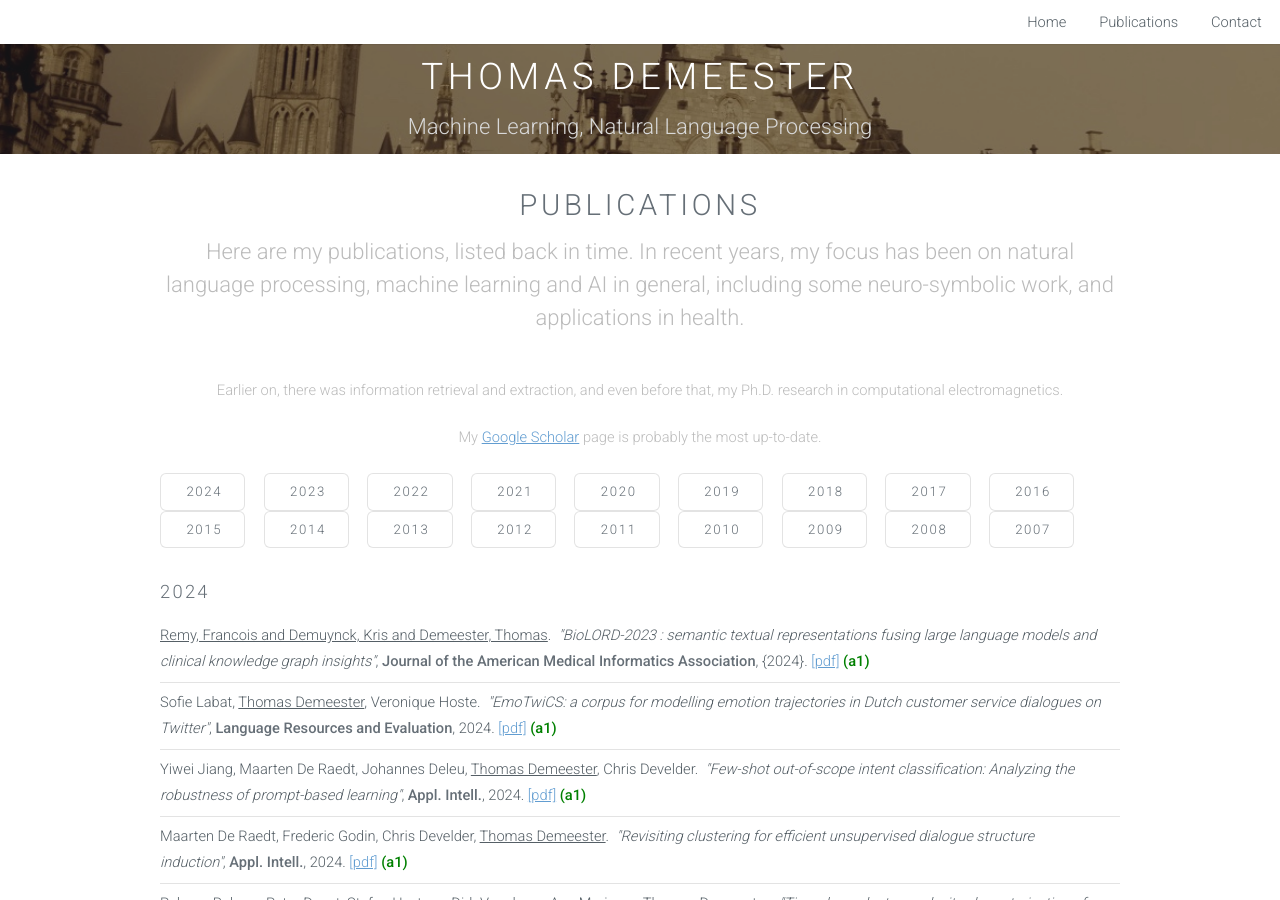
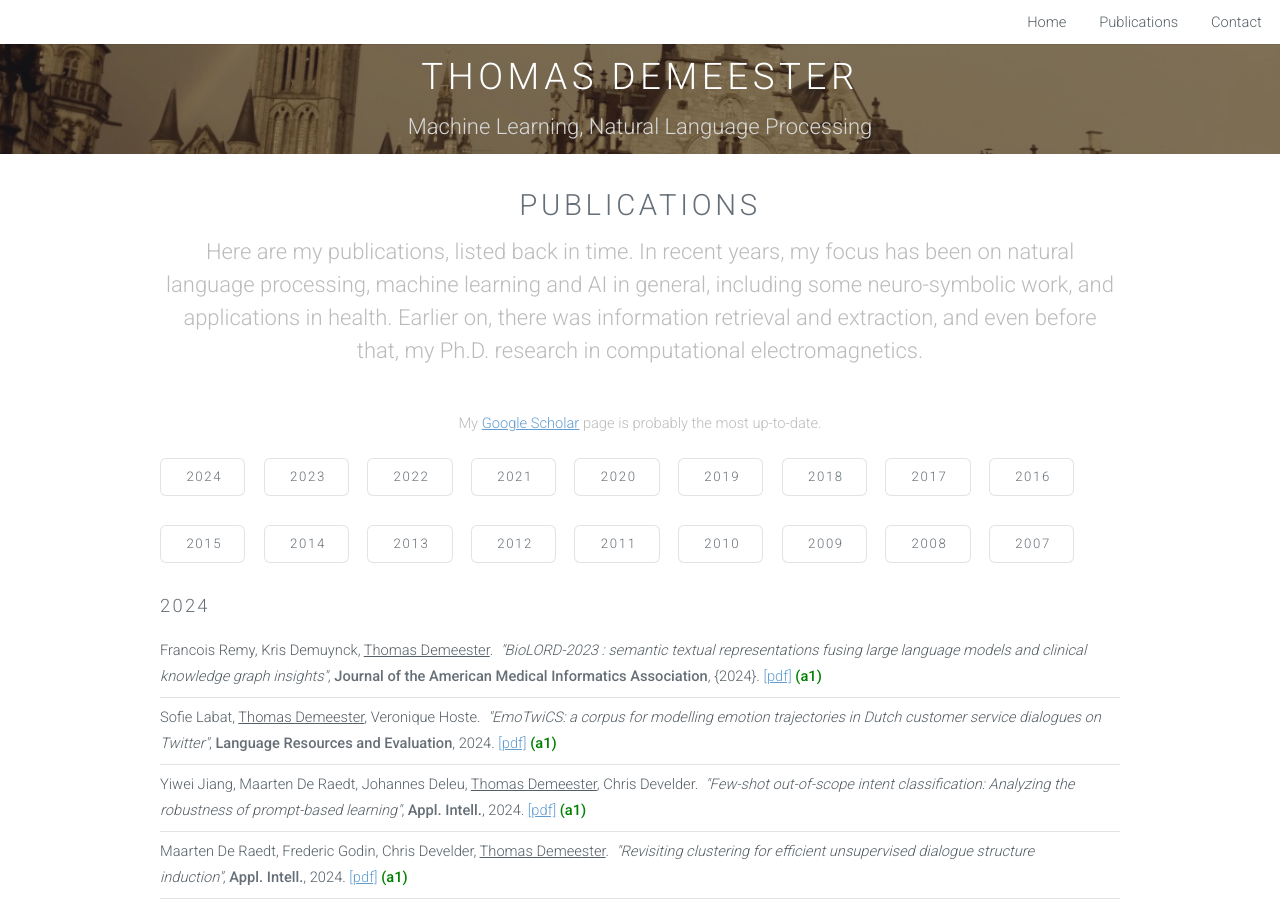
Before and after one commit to tdmeeste/tdmeeste.github.io, a Jekyll site: the page built from _pages/publications.html, in a window 1280 px wide and 900 px high. Built offline with Jekyll 4.4.1, drawn with Linux system fonts in a browser that asks for light colours; some of the changed text lies outside the part shown.

Commit message:
small changes to publications

```diff
--- a/_includes/biblio_all.html
+++ b/_includes/biblio_all.html
@@ -1,7 +1,7 @@
 
 <a name=bib2024></a><div class="column top-vspace05"><header><h3>2024</h3></header></div>
 <div class="column"><ul class="alt">
-	<li><u>Remy, Francois and Demuynck, Kris and Demeester, Thomas</u>. &nbsp;<i>"BioLORD-2023 : semantic textual representations fusing large language models and clinical knowledge graph insights"</i>,&nbsp;<b>Journal of the American Medical Informatics Association</b>,&nbsp;{2024}.&nbsp;<a href="https://academic.oup.com/jamia/article-pdf/31/9/1844/58868179/ocae029.pdf">[pdf]</a>&nbsp;<b><font color="green">(a1)</font></b></li>
+	<li>Francois Remy, Kris Demuynck, <u>Thomas Demeester</u>. &nbsp;<i>"BioLORD-2023 : semantic textual representations fusing large language models and clinical knowledge graph insights"</i>,&nbsp;<b>Journal of the American Medical Informatics Association</b>,&nbsp;{2024}.&nbsp;<a href="https://academic.oup.com/jamia/article-pdf/31/9/1844/58868179/ocae029.pdf">[pdf]</a>&nbsp;<b><font color="green">(a1)</font></b></li>
 	<li>Sofie Labat, <u>Thomas Demeester</u>, Veronique Hoste. &nbsp;<i>"EmoTwiCS: a corpus for modelling emotion trajectories in Dutch customer service dialogues on Twitter"</i>,&nbsp;<b>Language Resources and Evaluation</b>,&nbsp;2024.&nbsp;<a href="https://arxiv.org/pdf/2310.06536">[pdf]</a>&nbsp;<b><font color="green">(a1)</font></b></li>
 	<li>Yiwei Jiang, Maarten De Raedt, Johannes Deleu, <u>Thomas Demeester</u>, Chris Develder. &nbsp;<i>"Few-shot out-of-scope intent classification: Analyzing the robustness of prompt-based learning"</i>,&nbsp;<b>Appl. Intell.</b>,&nbsp;2024.&nbsp;<a href="https://biblio.ugent.be/publication/01HN2WAV97S5VD80ZV6Z54RMKK/file/01HN2WC398HAW3XWB2M6KRPGY2.pdf">[pdf]</a>&nbsp;<b><font color="green">(a1)</font></b></li>
 	<li>Maarten De Raedt, Frederic Godin, Chris Develder, <u>Thomas Demeester</u>. &nbsp;<i>"Revisiting clustering for efficient unsupervised dialogue structure induction"</i>,&nbsp;<b>Appl. Intell.</b>,&nbsp;2024.&nbsp;<a href="https://biblio.ugent.be/publication/01HWMK6B330G3RD4471KSKGWA2/file/01HWMK7X4A82W0K842PXYWRH5N.pdf">[pdf]</a>&nbsp;<b><font color="green">(a1)</font></b></li>
@@ -23,7 +23,7 @@
 <div class="column"><ul class="alt">
 	<li>Amir Hadifar, Semere Kiros Bitew, Johannes Deleu, Chris Develder, <u>Thomas Demeester</u>. &nbsp;<i>"EduQG: A multi-format multiple-choice dataset for the educational domain"</i>,&nbsp;<b>IEEE Access</b>,&nbsp;2023.&nbsp;<a href="https://arxiv.org/pdf/2210.06104">[pdf]</a>&nbsp;<b><font color="green">(a1)</font></b></li>
 	<li>Yiwei Jiang, Klim Zaporojets, Johannes Deleu, <u>Thomas Demeester</u>, Chris Develder. &nbsp;<i>"CookDial: A dataset for task-oriented dialogs grounded in procedural documents"</i>,&nbsp;<b>Appl. Intell.</b>,&nbsp;2023.&nbsp;<a href="https://arxiv.org/pdf/2206.08723">[pdf]</a>&nbsp;<b><font color="green">(a1)</font></b></li>
-	<li><u>Du, Quanqi and Labat, Sofie and Demeester, Thomas and Hoste, Veronique</u>. &nbsp;<i>"Unimodalities count as perspectives in multimodal emotion annotation"</i>,&nbsp;<b>Proceedings of the 2nd Workshop on Perspectivist Approaches to NLP (NLPerspectives 2023), co-located with the 26th European Conference on Artificial Intelligence (ECAI 2023)</b>,&nbsp;{2023}.&nbsp;<a href="https://ceur-ws.org/Vol-3494/paper14.pdf">[pdf]</a></li>
+	<li>Quanqi Du, Sofie Labat, <u>Thomas Demeester</u>, Veronique Hoste. &nbsp;<i>"Unimodalities count as perspectives in multimodal emotion annotation"</i>,&nbsp;<b>Proceedings of the 2nd Workshop on Perspectivist Approaches to NLP (NLPerspectives 2023), co-located with the 26th European Conference on Artificial Intelligence (ECAI 2023)</b>,&nbsp;{2023}.&nbsp;<a href="https://ceur-ws.org/Vol-3494/paper14.pdf">[pdf]</a></li>
 	<li>Alexander Decruyenaere, Paloma Rabaey, Christiaan Polet, Johan Decruyenaere, Stijn Vansteelandt, <u>Thomas Demeester</u>, Heidelinde Dehaene. &nbsp;<i>"Synthetic Data: Can We Trust Statistical Estimators?"</i>,&nbsp;<b>Deep Generative Models for Health workshop at NeurIPS 2023</b>,&nbsp;2023.&nbsp;<a href="https://openreview.net/pdf?id=9cHt8szDMj">[pdf]</a></li>
 	<li>Felix Koulischer, C'edric Goemaere, Tom Van Der Meersch, Johannes Deleu, <u>Thomas Demeester</u>. &nbsp;<i>"Exploring the Temperature-Dependent Phase Transition in Modern Hopfield Networks"</i>,&nbsp;<b>Associative Memory &amp; Hopfield Networks workshop at NeurIPS 2023</b>,&nbsp;2023.&nbsp;<a href="https://openreview.net/pdf?id=AXiMq2k4cb">[pdf]</a></li>
 	<li>C'edric Goemaere, Johannes Deleu, <u>Thomas Demeester</u>. &nbsp;<i>"Accelerating Hierarchical Associative Memory: A Deep Equilibrium Approach"</i>,&nbsp;<b>Associative Memory &amp; Hopfield Networks workshop at NeurIPS 2023</b>,&nbsp;2023.&nbsp;<a href="https://openreview.net/pdf?id=Vmndp6HnfR">[pdf]</a></li>
@@ -54,7 +54,7 @@
 	<li>Paloma Rabaey, Cedric De Boom, <u>Thomas Demeester</u>. &nbsp;<i>"Neural Bayesian network understudy"</i>,&nbsp;<b>Proc. Workshop Causal Mach. Learn. Real-World Impact (CML4Impact 2022) at NeurIPS 2022</b>,&nbsp;2022.&nbsp;<a href="https://arxiv.org/pdf/2211.08243">[pdf]</a></li>
 	<li>Maarten De Raedt, Frederic Godin, Chris Develder, <u>Thomas Demeester</u>. &nbsp;<i>"Robustifying sentiment classification by maximally exploiting few counterfactuals"</i>,&nbsp;<b>Proc. Conf. Empirical Methods in Natural Lang. Processing (EMNLP 2022)</b>,&nbsp;2022.&nbsp;<a href="https://aclanthology.org/2022.emnlp-main.783">[online]</a>&nbsp;<a href="https://aclanthology.org/2022.emnlp-main.783.pdf">[pdf]</a></li>
 	<li>Henri Arno, Klaas Mulier, Joke Baeck, <u>Thomas Demeester</u>. &nbsp;<i>"Next-Year Bankruptcy Prediction from Textual Data: Benchmark and Baselines"</i>,&nbsp;<b>Proceedings of the Fourth Workshop on Financial Technology and Natural Language Processing (FinNLP)</b>,&nbsp;2022.&nbsp;<a href="https://aclanthology.org/2022.finnlp-1.25">[online]</a>&nbsp;<a href="https://aclanthology.org/2022.finnlp-1.25.pdf">[pdf]</a></li>
-	<li><u>Janssens, Ruben and Wolfert, Pieter and Demeester, Thomas and Belpaeme, Tony</u>. &nbsp;<i>"&quot;Cool glasses, where did you get them?&quot;: Generating Visually Grounded Conversation Starters for Human-Robot Dialogue"</i>,&nbsp;<b>Proceedings of the 2022 ACM/IEEE International Conference on Human-Robot Interaction</b>,&nbsp;{2022}.&nbsp;<a href="https://biblio.ugent.be/publication/8747513/file/8747514.pdf">[pdf]</a></li>
+	<li>Ruben Janssens, Pieter Wolfert, <u>Thomas Demeester</u>, Tony Belpaeme. &nbsp;<i>"&quot;Cool glasses, where did you get them?&quot;: Generating Visually Grounded Conversation Starters for Human-Robot Dialogue"</i>,&nbsp;<b>Proceedings of the 2022 ACM/IEEE International Conference on Human-Robot Interaction</b>,&nbsp;{2022}.&nbsp;<a href="https://biblio.ugent.be/publication/8747513/file/8747514.pdf">[pdf]</a></li>
 	<li>Francois Remy, Kris Demuynck, <u>Thomas Demeester</u>. &nbsp;<i>"BioLORD: Learning Ontological Representations from Definitions for Biomedical Concepts and their Textual Descriptions"</i>,&nbsp;<b>Findings of the Association for Computational Linguistics: EMNLP 2022</b>,&nbsp;2022.&nbsp;<a href="https://aclanthology.org/2022.findings-emnlp.104">[online]</a>&nbsp;<a href="https://aclanthology.org/2022.findings-emnlp.104.pdf">[pdf]</a></li>
 </ul></div>
 <a name=bib2021></a><div class="column top-vspace05"><header><h3>2021</h3></header></div>
--- a/_pages/publications.html
+++ b/_pages/publications.html
@@ -31,9 +31,10 @@
                         <h2>Publications</h2>
                         <!--  <p>Natural Language Processing, Deep Learning, Information Retrieval</p>  -->
                         <p> Here are my publications, listed back in time.  In recent years, my focus has been on natural language processing,
-                            machine learning and AI in general, including some neuro-symbolic work, and applications in health. </p>
-                            <p>Earlier on, there was information retrieval and extraction, and even before that, my Ph.D. research in computational electromagnetics.</p>
-                            <p>My <a href="https://scholar.google.be/citations?user=x_0MCH4AAAAJ&hl=en">Google Scholar</a> page is probably the most up-to-date.</p>
+                            machine learning and AI in general, including some neuro-symbolic work, and applications in health.
+                            Earlier on, there was information retrieval and extraction, and even before that,
+                            my Ph.D. research in computational electromagnetics.</p>
+                        <p>My <a href="https://scholar.google.be/citations?user=x_0MCH4AAAAJ&hl=en">Google Scholar</a> page is probably the most up-to-date.</p>
                     </header>
 
 
@@ -47,15 +48,18 @@
                         <li><a href="#bib2018" class="button  alt">2018</a></li>
                         <li><a href="#bib2017" class="button  alt">2017</a></li>
                         <li><a href="#bib2016" class="button  alt">2016</a></li>
+                    </ul>
+
+                    <ul class="actions">
                         <li><a href="#bib2015" class="button  alt">2015</a></li>
                         <li><a href="#bib2014" class="button  alt">2014</a></li>
                         <li><a href="#bib2013" class="button  alt">2013</a></li>
                         <li><a href="#bib2012" class="button  alt">2012</a></li>
                         <li><a href="#bib2011" class="button  alt">2011</a></li>
-                        <li><a href="#bib2011" class="button  alt">2010</a></li>
-                        <li><a href="#bib2011" class="button  alt">2009</a></li>
-                        <li><a href="#bib2011" class="button  alt">2008</a></li>
-                        <li><a href="#bib2011" class="button  alt">2007</a></li>
+                        <li><a href="#bib2010" class="button  alt">2010</a></li>
+                        <li><a href="#bib2009" class="button  alt">2009</a></li>
+                        <li><a href="#bib2008" class="button  alt">2008</a></li>
+                        <li><a href="#bib2007" class="button  alt">2007</a></li>
                     </ul>
 
 
--- a/bib/2022.bib
+++ b/bib/2022.bib
@@ -128,9 +128,9 @@
 
 # Cool glasses, where did you get them? Generating visually grounded conversation starters for human-robot dialogue
 @inproceedings{Janssens2022,
-  abstract     = {{Visually situated language interaction is an important challenge in multi-modal Human-Robot Interaction (HRI). In this context we present a data-driven method to generate situated conversation starters based on visual context. We take visual data about the interactants and generate appropriate greetings for conversational agents in the context of HRI. For this, we constructed a novel open-source data set consisting of 4000 HRI-oriented images of people facing the camera, each augmented by three conversation-starting questions. We compared a baseline retrieval-based model and a generative model. Human evaluation of the models using crowdsourcing shows that the generative model scores best, specifically at correctly referencing visual features. We also investigated how automated metrics can be used as a proxy for human evaluation and found that common automated metrics are a poor substitute for human judgement. Finally, we provide a proof-of-concept demonstrator through an interaction with a Furhat social robot.}},
-  author       = {{Janssens, Ruben and Wolfert, Pieter and Demeester, Thomas and Belpaeme, Tony}},
-  booktitle    = {{Proceedings of the 2022 ACM/IEEE International Conference on Human-Robot Interaction}},
+  abstract     = {Visually situated language interaction is an important challenge in multi-modal Human-Robot Interaction (HRI). In this context we present a data-driven method to generate situated conversation starters based on visual context. We take visual data about the interactants and generate appropriate greetings for conversational agents in the context of HRI. For this, we constructed a novel open-source data set consisting of 4000 HRI-oriented images of people facing the camera, each augmented by three conversation-starting questions. We compared a baseline retrieval-based model and a generative model. Human evaluation of the models using crowdsourcing shows that the generative model scores best, specifically at correctly referencing visual features. We also investigated how automated metrics can be used as a proxy for human evaluation and found that common automated metrics are a poor substitute for human judgement. Finally, we provide a proof-of-concept demonstrator through an interaction with a Furhat social robot.},
+  author       = {Janssens, Ruben and Wolfert, Pieter and Demeester, Thomas and Belpaeme, Tony},
+  booktitle    = {Proceedings of the 2022 ACM/IEEE International Conference on Human-Robot Interaction},
   isbn         = {{978-1-6654-0731-1}},
   keywords     = {{natural language processing,human-robot interaction,conversational agent,multi-modal dialogue,natural language generation,situatedness,grounding}},
   language     = {{eng}},
--- a/bib/2023.bib
+++ b/bib/2023.bib
@@ -32,8 +32,8 @@
 @inproceedings{Du2023_unimodalities,
   abstract     = {{Most datasets for multimodal emotion recognition only have one emotion annotation for all the modalities combined, which serves as a gold standard for single modalities. This procedure ignores, however, the fact that each modality constitutes a unique perspective that contains its own clues. Moreover, as in unimodal emotion analysis, the perspectives of annotators can also diverge in a multimodal setup. In this paper, we therefore propose to annotate each modality independently and to more closely investigate how perspectives between modalities and annotators diverge. Moreover, we also explore the role of annotator training on perspectivism. We find that for the different unimodal levels, the annotations made on text resemble most closely those of the multimodal setup. Furthermore, we see that annotator training has a positive influence on the annotator agreement in modalities with lower agreement scores, but it also reduces the variety of perspectives. We therefore suggest that a moderate training which still values the individual perspectives of annotators might be beneficial before starting annotations. Finally, we observe that negative sentiment and emotions tend to be annotated more inconsistently across the different modality setups.}},
   articleno    = {{14}},
-  author       = {{Du, Quanqi and Labat, Sofie and Demeester, Thomas and Hoste, Veronique}},
-  booktitle    = {{Proceedings of the 2nd Workshop on Perspectivist Approaches to NLP (NLPerspectives 2023), co-located with the 26th European Conference on Artificial Intelligence (ECAI 2023)}},
+  author       = {Du, Quanqi and Labat, Sofie and Demeester, Thomas and Hoste, Veronique},
+  booktitle    = {Proceedings of the 2nd Workshop on Perspectivist Approaches to NLP (NLPerspectives 2023), co-located with the 26th European Conference on Artificial Intelligence (ECAI 2023)},
   issn         = {{1613-0073}},
   keywords     = {{Multimodal versus unimodal emotion annotation,Annotator agreement,Emotion analysis,Perspectivism in NLP}},
   language     = {{eng}},
```
Also changed, not shown: bib/2021.bib (+6 -6 lines), bib/2024.bib (+2 -2 lines).
